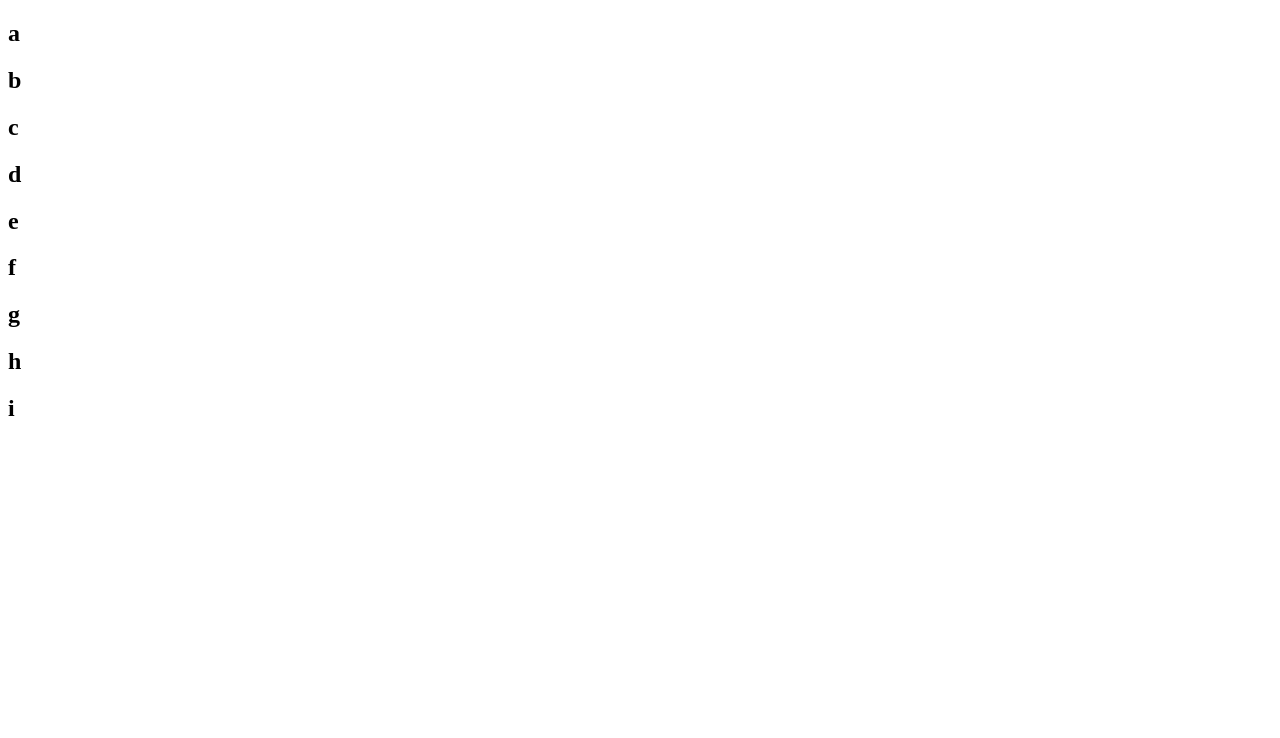
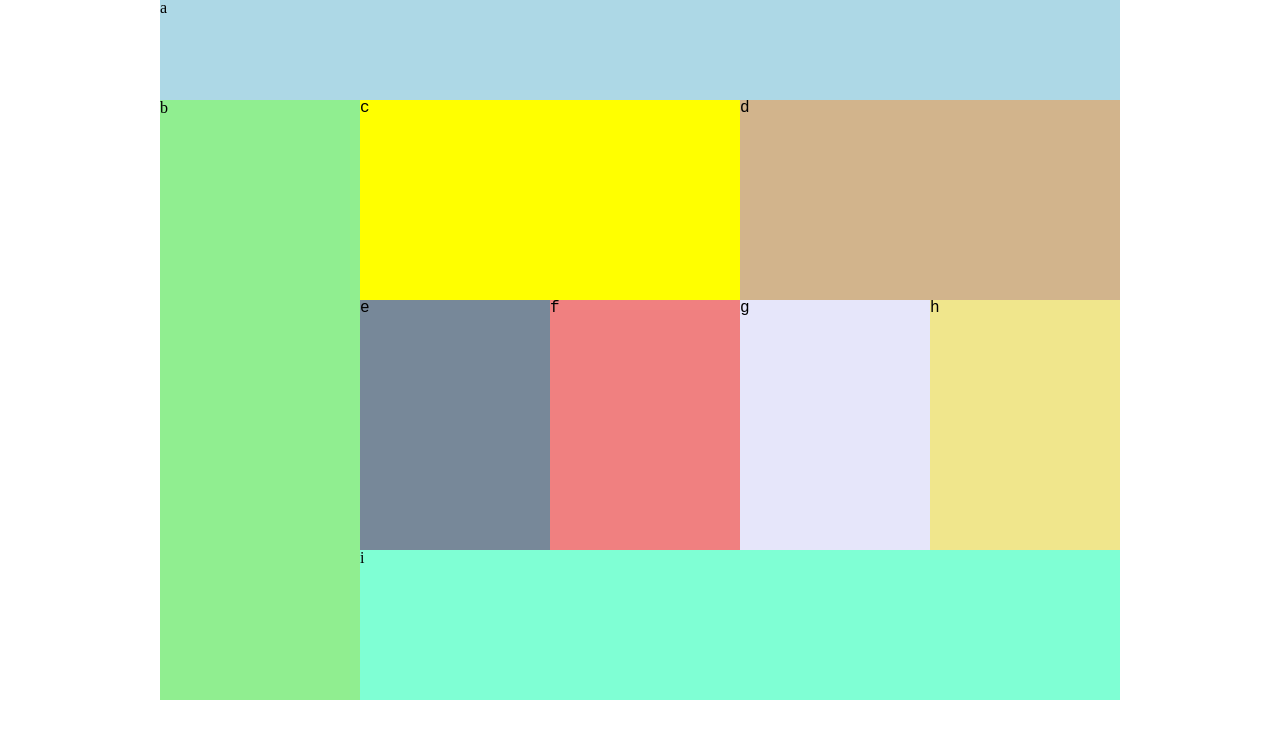
Before and after one commit to tyler-fishbone/ui-challenge-1, a plain HTML site: page index.html in a window 1280 px wide. Drawn offline with Linux system fonts and the light colour scheme.

Commit message:
added reset.css, gave sections colors and made display responsive to width

```diff
--- a/css/base.css
+++ b/css/base.css
@@ -0,0 +1,7 @@
+* {
+  font-family: 'Courier New', Courier, monospace;
+  margin: 0px;
+  padding: 0px;
+  border: 0px;
+  /* box-sizing: border-box; */
+}
--- a/css/layout.css
+++ b/css/layout.css
@@ -0,0 +1,78 @@
+body {
+  width: 480px;
+  margin-left:auto;
+  margin-right:auto;
+}
+
+header {
+  width: 100%;
+  height: 75px;
+}
+
+aside {
+  width: 100%;
+  height: 150px;
+}
+
+section div {
+  width: 100%;
+  height: 125px;
+}
+
+main ul {
+  height: 500px;
+}
+
+main ul li {
+  float: left;
+  width: 50%;
+  margin: 0px;
+  height: 250px;
+}
+
+footer section {
+  display: inline-block;
+  height: 80px;
+  width: 100%;
+}
+
+@media only screen and (min-width: 800px) {
+  body {
+    width: 960px;
+  }
+
+  header {
+    width: 100%;
+    height: 100px;
+  }
+
+  aside {
+    float: left;
+    width: 200px;
+    height: 600px;
+  }
+
+  section div {
+    float: left;
+    width: 380px;
+    height: 200px;
+  }
+
+  main ul {
+    height: 450px;
+  }
+
+  main ul li {
+    float: left;
+    width: 190px;
+    margin: 0px;
+    height: 250px;
+  }
+
+  footer section {
+    float: left;
+    height: 150px;
+    width: 760px;
+  }
+
+}
--- a/css/modules.css
+++ b/css/modules.css
@@ -0,0 +1,35 @@
+#a {
+  background-color: lightblue;
+}
+
+#b {
+  background-color: lightgreen;
+}
+
+#c {
+  background-color: yellow;
+}
+
+#d {
+  background-color: tan;
+}
+
+#e {
+  background-color: lightslategrey;
+}
+
+#f {
+  background-color: lightcoral;
+}
+
+#g {
+  background-color: lavender;
+}
+
+#h {
+  background-color: khaki;
+}
+
+#i {
+  background-color: aquamarine;
+}
--- /dev/null
+++ b/css/reset.css
@@ -0,0 +1,48 @@
+/* http://meyerweb.com/eric/tools/css/reset/
+   v2.0 | 20110126
+   License: none (public domain)
+*/
+
+html, body, div, span, applet, object, iframe,
+h1, h2, h3, h4, h5, h6, p, blockquote, pre,
+a, abbr, acronym, address, big, cite, code,
+del, dfn, em, img, ins, kbd, q, s, samp,
+small, strike, strong, sub, sup, tt, var,
+b, u, i, center,
+dl, dt, dd, ol, ul, li,
+fieldset, form, label, legend,
+table, caption, tbody, tfoot, thead, tr, th, td,
+article, aside, canvas, details, embed,
+figure, figcaption, footer, header, hgroup,
+menu, nav, output, ruby, section, summary,
+time, mark, audio, video {
+	margin: 0;
+	padding: 0;
+	border: 0;
+	font-size: 100%;
+	font: inherit;
+	vertical-align: baseline;
+}
+/* HTML5 display-role reset for older browsers */
+article, aside, details, figcaption, figure,
+footer, header, hgroup, menu, nav, section {
+	display: block;
+}
+body {
+	line-height: 1;
+}
+ol, ul {
+	list-style: none;
+}
+blockquote, q {
+	quotes: none;
+}
+blockquote:before, blockquote:after,
+q:before, q:after {
+	content: '';
+	content: none;
+}
+table {
+	border-collapse: collapse;
+	border-spacing: 0;
+}
--- a/index.html
+++ b/index.html
@@ -2,48 +2,52 @@
 <html lang="en">
 <head>
   <meta name="viewport" content="width=device-width, initial-scale=1.0">
+  <link rel="stylesheet" type="text/css" href="css/reset.css">
   <link rel="stylesheet" type="text/css" href="css/base.css">
   <link rel="stylesheet" type="text/css" href="css/layout.css">
   <link rel="stylesheet" type="text/css" href="css/modules.css">
   <title>ui-challenge-1</title>
 </head>
 <body>
-  <header>
+  <header id="a">
     <h2>a</h2>
   </header>
 
+  <aside id="b">
+    <h2>b</h2>
+  </aside>
+
   <main>
-    <aside>
-      <h2>b</h2>
-    </aside>
 
     <section>
-      <div>
+      <div id="c">
         <h2>c</h2>
       </div>
-      <div>
+      <div id="d">
         <h2>d</h2>
       </div>
     </section>
 
-    <section>
-      <article>
+    <ul>
+      <li id="e">
         <h2>e</h2>
-      </article>
-      <article>
+      </li>
+      <li id="f">
         <h2>f</h2>
-      </article>
-      <article>
+      </li>
+      <li id="g">
         <h2>g</h2>
-      </article>
-      <article>
+      </li>
+      <li id="h">
         <h2>h</h2>
-      </article>
-    </section>
+      </li>
+    </ul>
   </main>
 
   <footer>
-    <h2>i</h2>
+    <section id="i">
+      <h2>i</h2>
+    </section>
   </footer>
 </body>
 </html>
```
